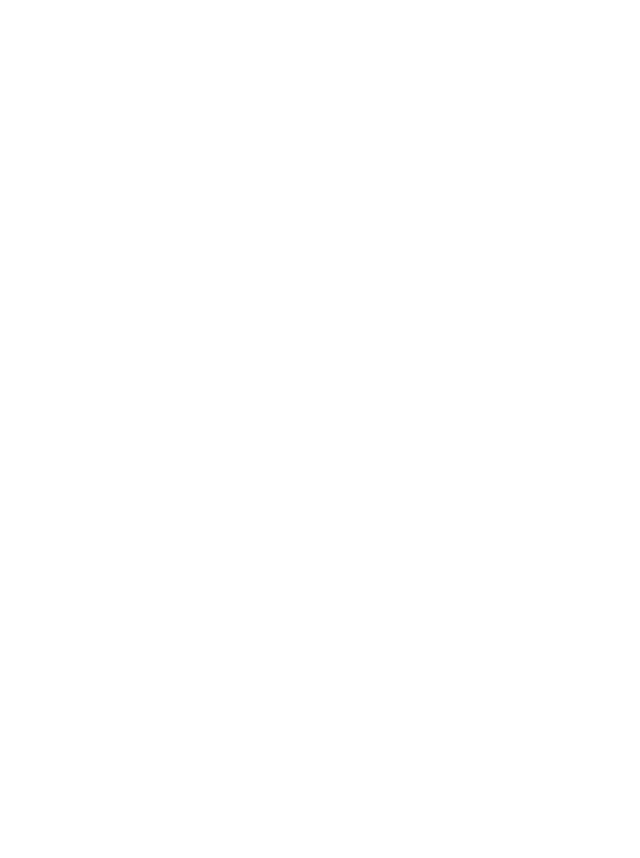
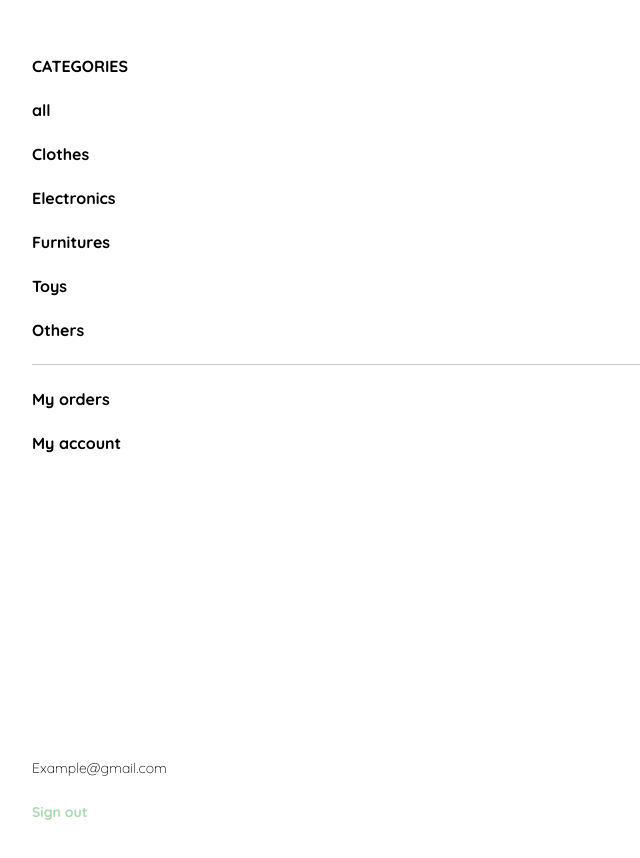
Before and after one commit to BriandaCampoy/practice-yardSale, a plain HTML site: page mobile-menu.html in a window 1280 px wide. Shown: the whole page, without its empty margins (0-640 px from the left). Before the commit the page ends 800 px from the top, so only its background shows below. Drawn offline with Linux system fonts and the light colour scheme.

Commit message:
adding myOrder

```diff
--- a/MainStyle.css
+++ b/MainStyle.css
@@ -1,9 +1,12 @@
 :root{
     --white: #FFFF;
-    --black: #0000;
+    --black: rgb(0, 0, 0);
     --very-light-pink: #C7C7C7;
     --text-input-field: #F7F7F7;
     --hospital-green: #ACD9B2;
+    --sm:14px;
+    --md:16px;
+    --lg:18px;
 }
 body{
     font-family: 'Quicksand', sans-serif;
--- a/mobile-menu.html
+++ b/mobile-menu.html
@@ -11,17 +11,87 @@
     <link href="https://fonts.googleapis.com/css2?family=Quicksand:wght@300;500;700&display=swap" rel="stylesheet">
     <link rel="stylesheet" href="./MainStyle.css">
     <style>
+        .mobile-menu{
+            padding:24px;
 
+        }
+        .mobile-menu a{
+            text-decoration: none;
+            color: var(--black);
+            font-weight: bold;
+
+        }
+        .mobile-menu ul{
+            padding:0;
+            margin:24px 0 0;
+            list-style: none;
+        }
+
+        .mobile-menu ul li{
+            margin-bottom: 24px;
+        }
+        .mobile-menu .email{
+            font-size: var(--sm);
+            font-weight: 300;
+        }
+        .categories{
+            border-bottom: 1px solid var(--very-light-pink);
+        }
+        .mobile-menu .sign-out{
+            color: var(--hospital-green);
+            font-size: var(--sm);
+        }
+        .sesion-box{
+            display:flex;
+            flex-direction: column;
+            justify-content: space-between;
+            height:60vh;
+        }
     </style>
 </head>
 <body>
     <div class="mobile-menu">
-        <ul>
-
+        <ul class="categories">
+            <li>
+                <a href="/">CATEGORIES</a>
+            </li>
+            <li>
+                <a href="/">all</a>
+            </li>
+            <li>
+                <a href="/">Clothes</a>
+            </li>
+            <li>
+                <a href="/">Electronics</a>
+            </li>
+             <li>
+                <a href="/">Furnitures</a>
+            </li>
+            <li>
+                <a href="/">Toys</a>
+            </li>
+            <li>
+                <a href="/">Others</a>
+            </li>
         </ul>
-        <ul>
-
-        </ul>
+        <div class="sesion-box">
+            <ul>
+                <li>
+                    <a href="/">My orders</a>
+                </li>
+                <li>
+                    <a href="/">My account</a>
+                </li>
+            </ul>
+            <ul>
+                <li>
+                    <a href="/" class="email">Example@gmail.com</a>
+                </li>
+                <li>
+                    <a href="/" class="sign-out">Sign out</a>
+                </li>
+            </ul>
+        </div>
     </div>
 </body>
 </html>
```
Also changed, not shown: myOrder.html (added, +142 -0 lines).
